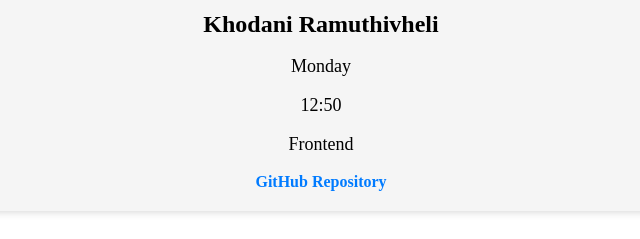
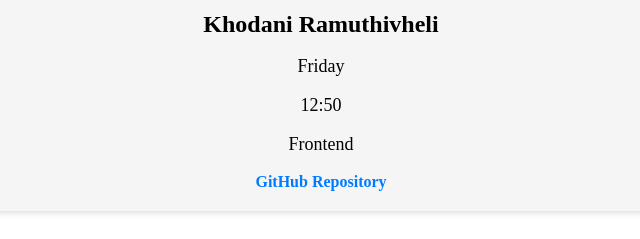
Before and after one commit to KhodaniR/Frontend-Page-Creation, a plain HTML site: page index.html in a window 1280 px wide. Shown: the part 199-438 px from the top of the page, 319-959 px from the left. Drawn offline with Linux system fonts and the light colour scheme.

Commit message:
error corrections

```diff
--- a/index.html
+++ b/index.html
@@ -11,7 +11,7 @@
     <div class="profile">
         <img src="https://ca.slack-edge.com/T05FFAA91JP-U05RQMS8MQ9-f2040cbf5e07-512" alt="Khodani Ramuthivheli" data-testid="slackDisplayImage">
         <h1 data-testid="slackUserName">Khodani Ramuthivheli</h1>
-        <p data-testid="currentDayOfTheWeek">Monday</p>
+        <p data-testid="currentDayOfTheWeek">Friday</p>
         <p data-testid="currentUTCTime" id="utc-time">Loading...</p>
         <p data-testid="myTrack">Frontend</p>
         <a href="https://github.com/KhodaniR/Frontend-Page-Creation.git" data-testid="githubURL">GitHub Repository</a>
```
